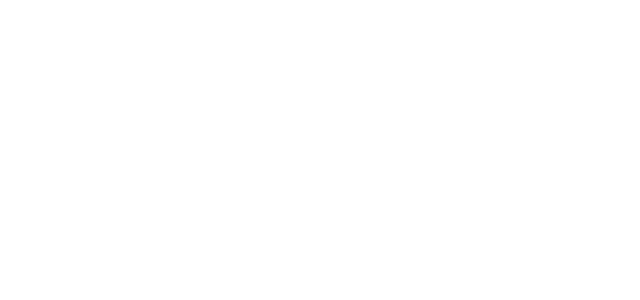
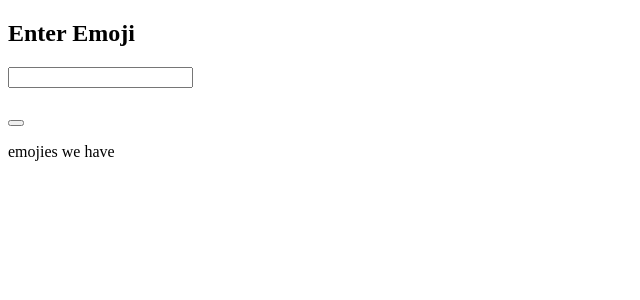
Before and after one commit to yash-purkar/emoji-interpreter, a React (Create React App) app: page / in a window 1280 px wide. Shown: the top 300 px of the page, without its empty margins (0-640 px from the left). Built offline with nearby package versions, Linux system fonts and the light colour scheme.

Commit message:
got user input

```diff
--- a/src/App.js
+++ b/src/App.js
@@ -1,7 +1,10 @@
+import { useState } from "react";
 
 
 function App() {
-  const emojiDiectionary = {
+  const [userInput, setUserInput] = useState();
+
+  const emojiDiectionary = [{
     "😋": "Face Savoring Food",
     "🤪": "Zany Face",
     "🤔": "Thinking Face",
@@ -11,10 +14,26 @@
     "😠": "Angry Face",
     "😫": "Tired Face",
     "🤧": "Sneezing Face"
+  }]
+
+  function handleChange(e) {
+    setUserInput(e.target.value);
   }
+
+  let meaning = emojiDiectionary[userInput];
+  console.log(userInput);
+
+
+
   return (
     <div className="App">
+      <h2>Enter Emoji</h2>
+      <input type="text" onChange={handleChange} />
 
+      <h4>{userInput}{emojiDiectionary["😕"]}</h4>
+      <button></button>
+
+      <p>emojies we have</p>
     </div>
   );
 }
```
